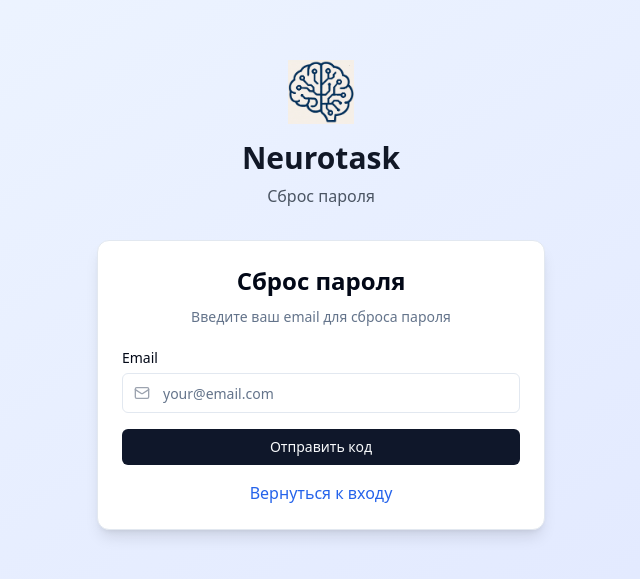
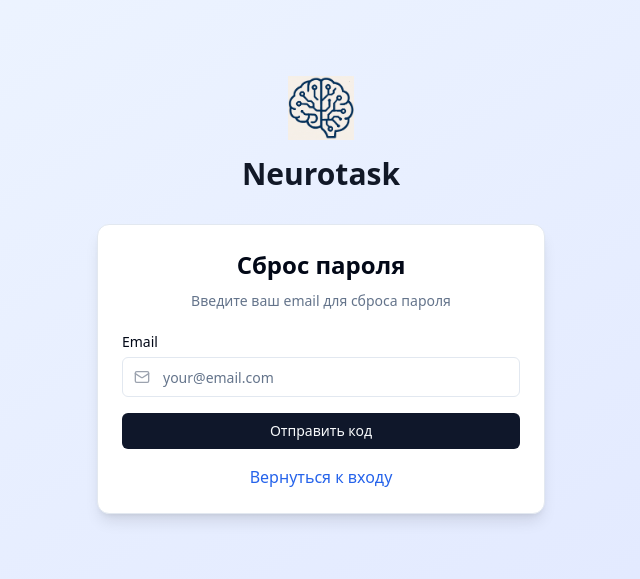
Before and after one commit to A1naz/neurotask-full-portal, a React (Vite) app: page /password-reset in a window 1280 px wide. Shown: the part 105-684 px from the top of the page, without its empty margins (319-959 px from the left). Built offline with nearby package versions, Linux system fonts and the light colour scheme; no server answers.

Commit message:
password reset

```diff
--- a/src/components/Auth/PasswordReset.jsx
+++ b/src/components/Auth/PasswordReset.jsx
@@ -130,7 +130,7 @@ const PasswordReset = () => {
             />
           </div>
           <h1 className="text-3xl font-bold text-gray-900">Neurotask</h1>
-          <p className="text-gray-600 mt-2">Сброс пароля</p>
+
         </div>
 
         <Card className="shadow-lg">
```
